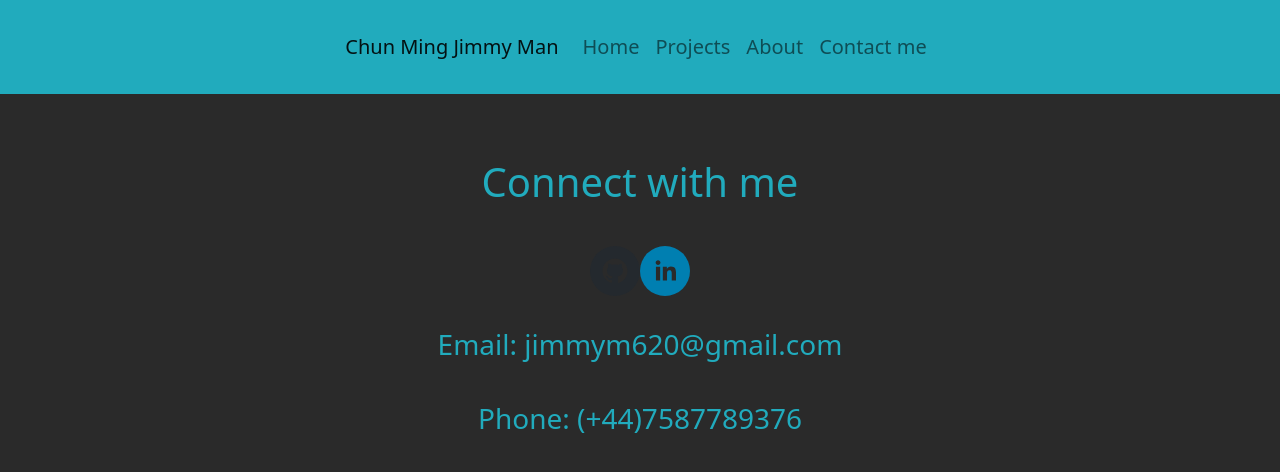
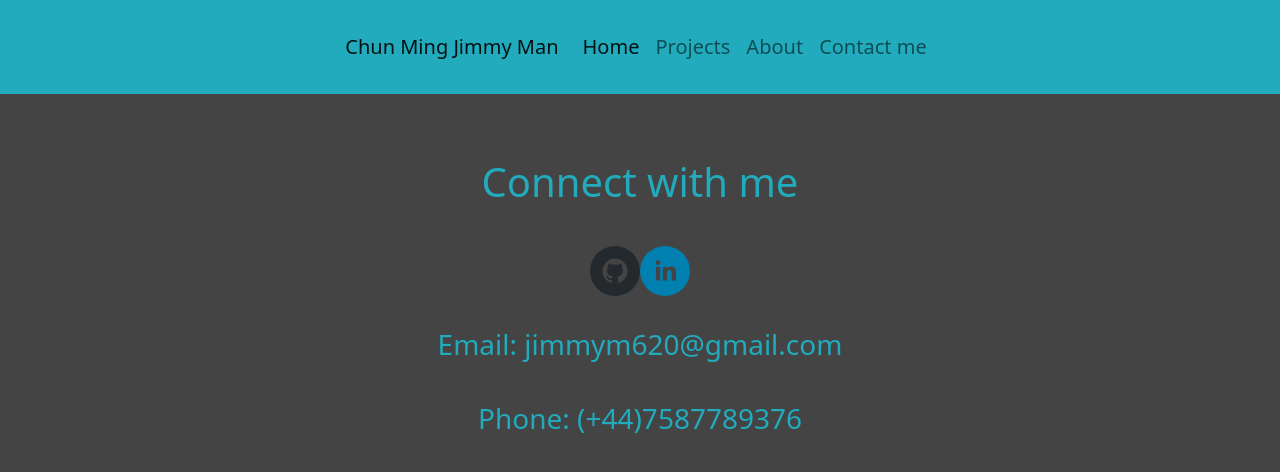
Before and after one commit to jimmym620/portfolio_NextJS, a Next.js app in the folder portfolio_nextjs/: page /contact in a window 1280 px wide. Shown: the top 472 px of the page. Built offline with nearby package versions, Linux system fonts and the light colour scheme.

Commit message:
contact colour change for logo clarity

```diff
--- a/portfolio_nextjs/components/Navbar.js
+++ b/portfolio_nextjs/components/Navbar.js
@@ -2,21 +2,33 @@ import Link from "next/link";
 import Nav from "react-bootstrap/Nav";
 import Container from "react-bootstrap/Container";
 import Navbar from "react-bootstrap/Navbar";
-import NavDropdown from "react-bootstrap/NavDropdown";
-import { CgMenu } from "react-icons/cg";
+import { useState } from "react";
 
 const NavigationBar = () => {
+    const [active, setActive] = useState("/");
     return (
         <Navbar collapseOnSelect expand="lg" variant="light">
             <Container>
                 <Navbar.Brand href="#home">Chun Ming Jimmy Man</Navbar.Brand>
                 <Navbar.Toggle aria-controls="responsive-navbar-nav" />
                 <Navbar.Collapse id="responsive-navbar-nav">
-                    <Nav className="me-auto">
-                        <Nav.Link href="/">Home</Nav.Link>
-                        <Nav.Link href="/projects">Projects</Nav.Link>
-                        <Nav.Link href="/about">About</Nav.Link>
-                        <Nav.Link href="/contact">Contact me</Nav.Link>
+                    <Nav
+                        className="me-auto"
+                        activeKey={active}
+                        onSelect={(selectedKey) => setActive(selectedKey)}
+                    >
+                        <Nav.Link href="/" eventKey="/">
+                            Home
+                        </Nav.Link>
+                        <Nav.Link href="/projects" eventKey="/projects">
+                            Projects
+                        </Nav.Link>
+                        <Nav.Link href="/about" eventKey="/about">
+                            About
+                        </Nav.Link>
+                        <Nav.Link href="/contact" eventKey="/contact">
+                            Contact me
+                        </Nav.Link>
                     </Nav>
                 </Navbar.Collapse>
             </Container>
--- a/portfolio_nextjs/pages/about.js
+++ b/portfolio_nextjs/pages/about.js
@@ -12,8 +12,8 @@ const About = () => {
                     After learning Web Dev technologies online, I have been
                     working on projects to test my knowledge and show off what I
                     have learned in this portfolio. My goal is to become a
-                    developer/software engineer and I will be keeping track of
-                    my progress and experience on this site.
+                    software engineer and I will be keeping track of my progress
+                    and experience on this site.
                 </p>
             </div>
         </div>
--- a/portfolio_nextjs/pages/contact.js
+++ b/portfolio_nextjs/pages/contact.js
@@ -3,7 +3,7 @@ import { SocialIcon } from "react-social-icons";
 const Contact = () => {
     return (
         <div className="content-container">
-            <div className="content">
+            <div className="content contact-container">
                 <h1>Connect with me</h1>
                 <div className="icon-container">
                     <SocialIcon
--- a/portfolio_nextjs/styles/globals.scss
+++ b/portfolio_nextjs/styles/globals.scss
@@ -81,6 +81,10 @@ a {
     width: 80vw;
 }
 
+.contact-container {
+    background-color: rgb(68, 68, 68);
+}
+
 .accordion-item {
     padding: 1rem 8vw;
     margin: 0 auto;
@@ -114,11 +118,6 @@ a {
     ul {
         font-style: italic;
     }
-}
-
-.accordion-button:not(.collapsed) {
-    color: #0c63e4;
-    background-color: #feb7ee;
 }
 
 .image-container {
```
